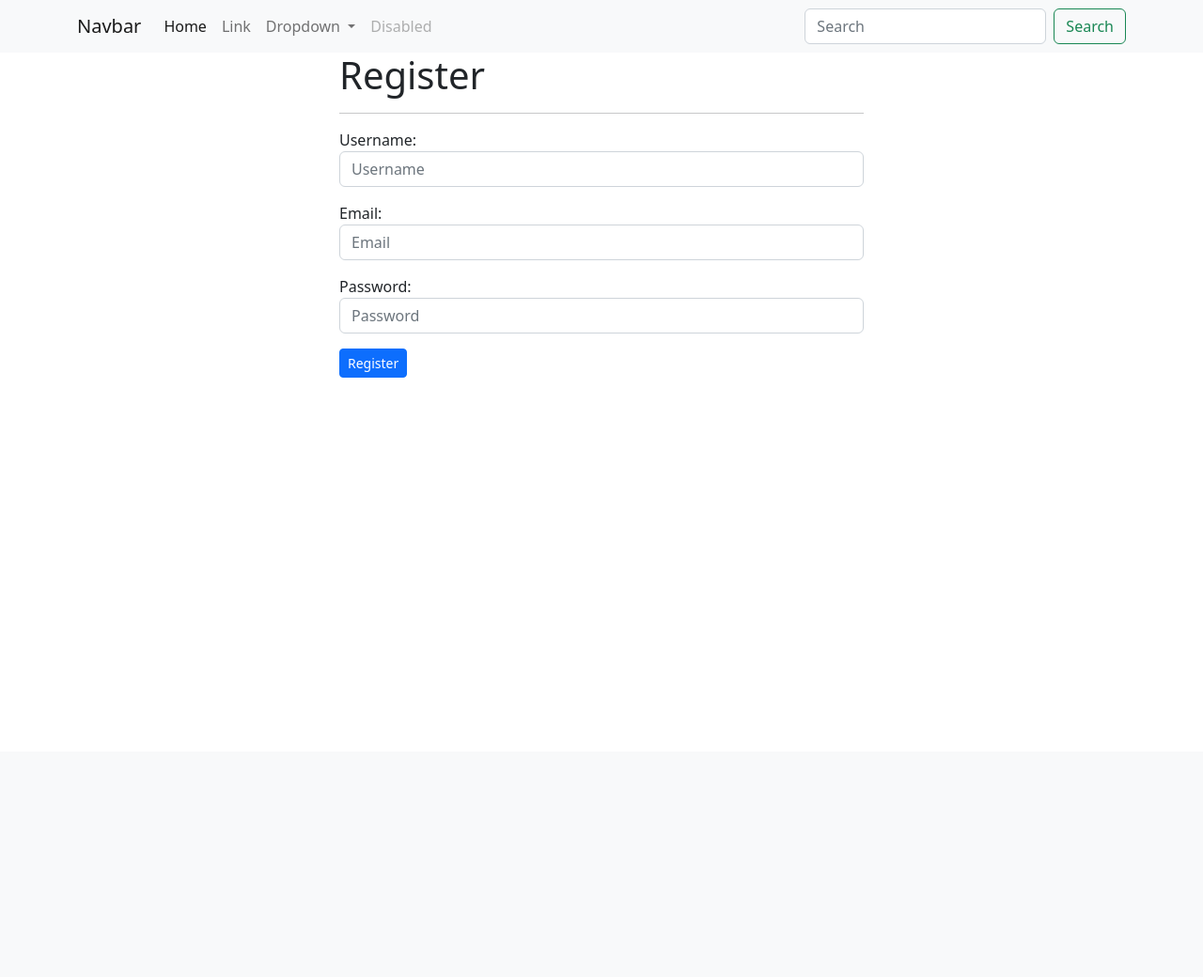
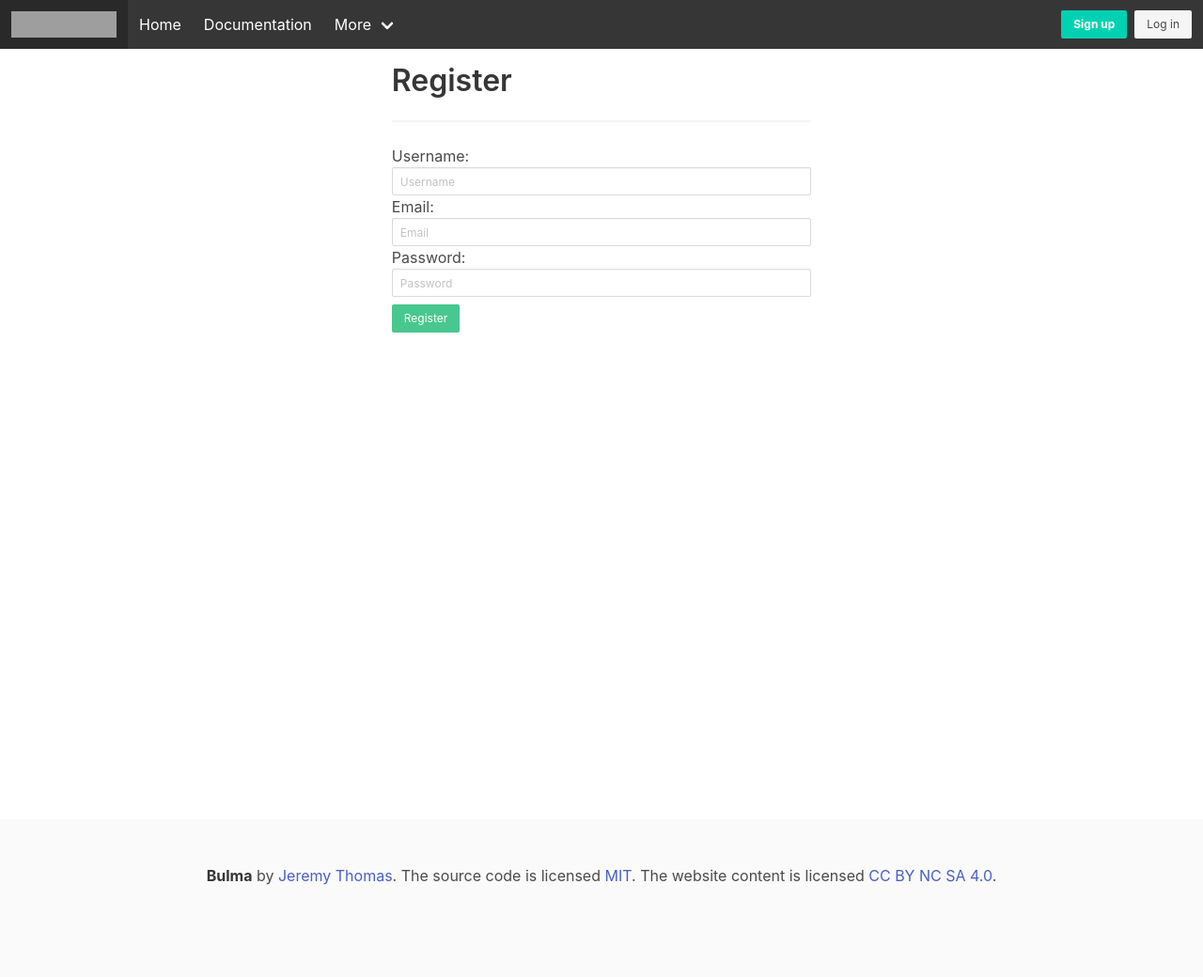
Before and after one commit to mohsensami/discuss, a Django app: page /register/ in a window 1280 px wide. Shown: the whole page at 94% size. Before the commit the page ends 402 px from the top, so only its background shows below. Run offline with Django 4.2, Linux system fonts and the light colour scheme; grey boxes are pictures that could not be loaded.

Commit message:
bulmacss cdn added to project

```diff
--- a/account/forms.py
+++ b/account/forms.py
@@ -2,6 +2,6 @@ from django import forms
 
 
 class UserRegistrationForm(forms.Form):
-    username = forms.CharField(widget=forms.TextInput(attrs={'class': 'form-control', 'placeholder': 'Username'}))
-    email = forms.CharField(widget=forms.EmailInput(attrs={'class': 'form-control', 'placeholder': 'Email'}))
-    password = forms.CharField(widget=forms.PasswordInput(attrs={'class': 'form-control', 'placeholder': 'Password'}))
+    username = forms.CharField(widget=forms.TextInput(attrs={'class': 'input is-small', 'placeholder': 'Username'}))
+    email = forms.CharField(widget=forms.EmailInput(attrs={'class': 'input is-small', 'placeholder': 'Email'}))
+    password = forms.CharField(widget=forms.PasswordInput(attrs={'class': 'input is-small', 'placeholder': 'Password'}))
--- a/account/templates/account/register.html
+++ b/account/templates/account/register.html
@@ -2,14 +2,16 @@
 
 {% block content %}
     <div class="container">
-        <div class="col-md-6 mx-auto">
-            <h1>Register</h1>
-            <hr>
-            <form action="">
-            {% csrf_token %}
-            {{ form.as_p }}
-            <button class="btn btn-sm btn-primary">Register</button>
-        </form>
+        <div class="columns ">
+            <div class="column is-two-fifths m-auto">
+                <h1 class="title">Register</h1>
+                <hr>
+                <form action="">
+                {% csrf_token %}
+                {{ form.as_p }}
+                <button class="button is-small is-success mt-2">Register</button>
+            </form>
+            </div>
         </div>
     </div>
 {% endblock %}
--- a/templates/base.html
+++ b/templates/base.html
@@ -3,13 +3,19 @@
 <head>
     <meta charset="UTF-8">
     <title>Social</title>
-    <link href="https://cdn.jsdelivr.net/npm/bootstrap@5.2.0-beta1/dist/css/bootstrap.min.css" rel="stylesheet">
+    <link rel="stylesheet" href="https://cdn.jsdelivr.net/npm/bulma@0.9.4/css/bulma.min.css">
 </head>
-<body>
+<body class="">
     {% include 'section/header.html' %}
-    {% block content %}
 
-    {% endblock %}
+    <div style="min-height: 800px">
+        {% block content %}
+
+        {% endblock %}
+    </div>
+
+
+    {% include 'section/footer.html' %}
 
 <script src="https://cdn.jsdelivr.net/npm/bootstrap@5.2.0-beta1/dist/js/bootstrap.bundle.min.js"></script>
 </body>
--- /dev/null
+++ b/templates/section/footer.html
@@ -0,0 +1,9 @@
+<footer class="footer mt-4">
+  <div class="content has-text-centered">
+    <p>
+      <strong>Bulma</strong> by <a href="https://jgthms.com">Jeremy Thomas</a>. The source code is licensed
+      <a href="http://opensource.org/licenses/mit-license.php">MIT</a>. The website content
+      is licensed <a href="http://creativecommons.org/licenses/by-nc-sa/4.0/">CC BY NC SA 4.0</a>.
+    </p>
+  </div>
+</footer>
--- a/templates/section/header.html
+++ b/templates/section/header.html
@@ -1,36 +1,62 @@
-<nav class="navbar navbar-expand-lg bg-light">
-  <div class="container">
-    <a class="navbar-brand" href="#">Navbar</a>
-    <button class="navbar-toggler" type="button" data-bs-toggle="collapse" data-bs-target="#navbarSupportedContent" aria-controls="navbarSupportedContent" aria-expanded="false" aria-label="Toggle navigation">
-      <span class="navbar-toggler-icon"></span>
-    </button>
-    <div class="collapse navbar-collapse" id="navbarSupportedContent">
-      <ul class="navbar-nav me-auto mb-2 mb-lg-0">
-        <li class="nav-item">
-          <a class="nav-link active" aria-current="page" href="#">Home</a>
-        </li>
-        <li class="nav-item">
-          <a class="nav-link" href="#">Link</a>
-        </li>
-        <li class="nav-item dropdown">
-          <a class="nav-link dropdown-toggle" href="#" id="navbarDropdown" role="button" data-bs-toggle="dropdown" aria-expanded="false">
-            Dropdown
+<header class="mb-4">
+    <nav class="navbar is-dark" role="navigation" aria-label="main navigation">
+  <div class="navbar-brand">
+    <a class="navbar-item" href="https://bulma.io">
+      <img src="https://bulma.io/images/bulma-logo-white.png" width="112" height="28">
+    </a>
+
+    <a role="button" class="navbar-burger" aria-label="menu" aria-expanded="false" data-target="navbarBasicExample">
+      <span aria-hidden="true"></span>
+      <span aria-hidden="true"></span>
+      <span aria-hidden="true"></span>
+    </a>
+  </div>
+
+  <div id="navbarBasicExample" class="navbar-menu">
+    <div class="navbar-start">
+      <a class="navbar-item">
+        Home
+      </a>
+
+      <a class="navbar-item">
+        Documentation
+      </a>
+
+      <div class="navbar-item has-dropdown is-hoverable">
+        <a class="navbar-link">
+          More
+        </a>
+
+        <div class="navbar-dropdown">
+          <a class="navbar-item">
+            About
           </a>
-          <ul class="dropdown-menu" aria-labelledby="navbarDropdown">
-            <li><a class="dropdown-item" href="#">Action</a></li>
-            <li><a class="dropdown-item" href="#">Another action</a></li>
-            <li><hr class="dropdown-divider"></li>
-            <li><a class="dropdown-item" href="#">Something else here</a></li>
-          </ul>
-        </li>
-        <li class="nav-item">
-          <a class="nav-link disabled">Disabled</a>
-        </li>
-      </ul>
-      <form class="d-flex" role="search">
-        <input class="form-control me-2" type="search" placeholder="Search" aria-label="Search">
-        <button class="btn btn-outline-success" type="submit">Search</button>
-      </form>
+          <a class="navbar-item">
+            Jobs
+          </a>
+          <a class="navbar-item">
+            Contact
+          </a>
+          <hr class="navbar-divider">
+          <a class="navbar-item">
+            Report an issue
+          </a>
+        </div>
+      </div>
+    </div>
+
+    <div class="navbar-end">
+      <div class="navbar-item">
+        <div class="buttons">
+          <a class="button is-primary is-small">
+            <strong>Sign up</strong>
+          </a>
+          <a class="button is-light is-small">
+            Log in
+          </a>
+        </div>
+      </div>
     </div>
   </div>
 </nav>
+</header>
```
